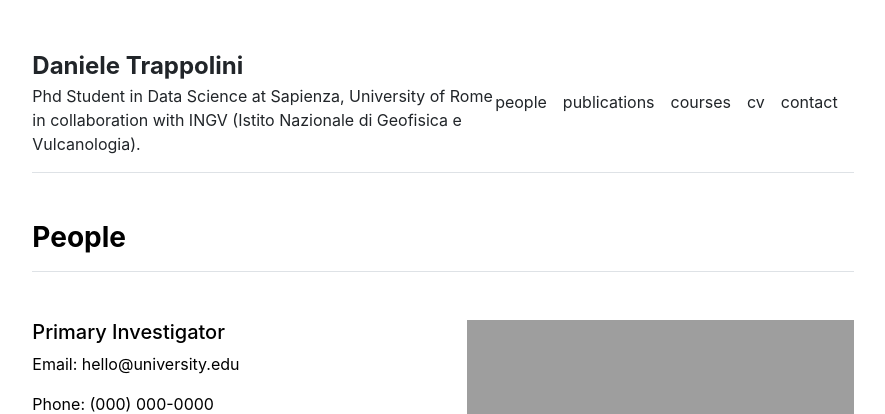
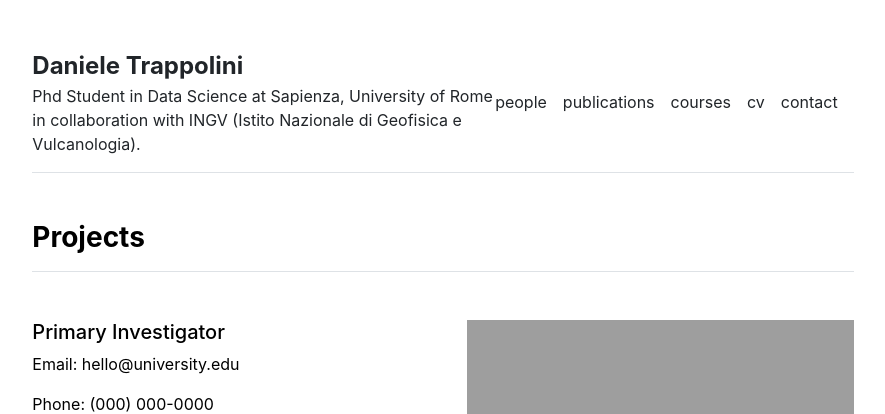
Before and after one commit to Daniele-Trappolini/Daniele-Trappolini.github.io, a Jekyll site: the page built from people.md, in a window 1280 px wide. Shown: the top 414 px of the page, without its empty margins (197-1082 px from the left). Built offline with Jekyll 4.4.1, drawn with Linux system fonts in a browser that asks for light colours.

Commit message:
project.html

```diff
--- a/_layouts/people.html
+++ b/_layouts/people.html
@@ -4,7 +4,7 @@ layout: default
 
 {{ content }}
 
-<h3 class="fw-bold border-bottom pb-3 mb-5">People</h3>
+<h3 class="fw-bold border-bottom pb-3 mb-5">Projects</h3>
 {% for person in site.data.settings.people %}
 <div class="row g-5 mb-5">
   <div class="col-md-6">
```
